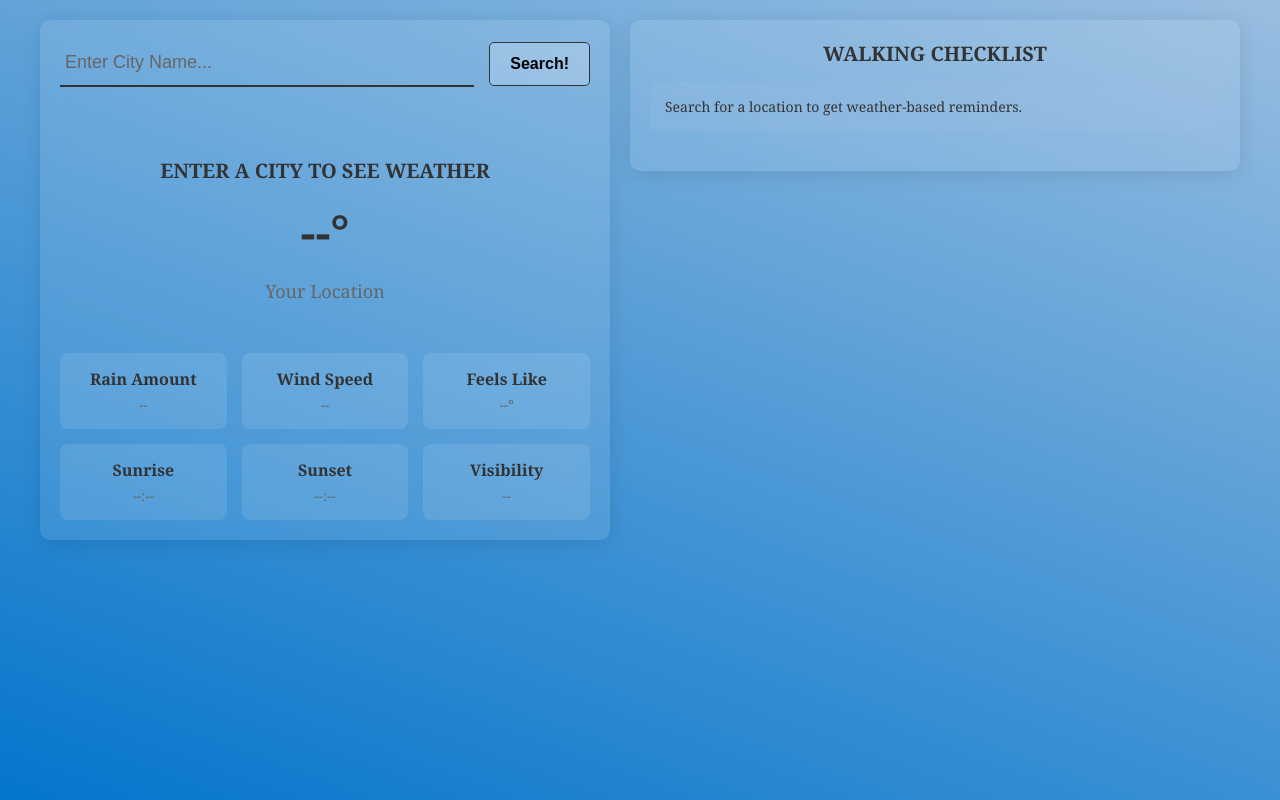
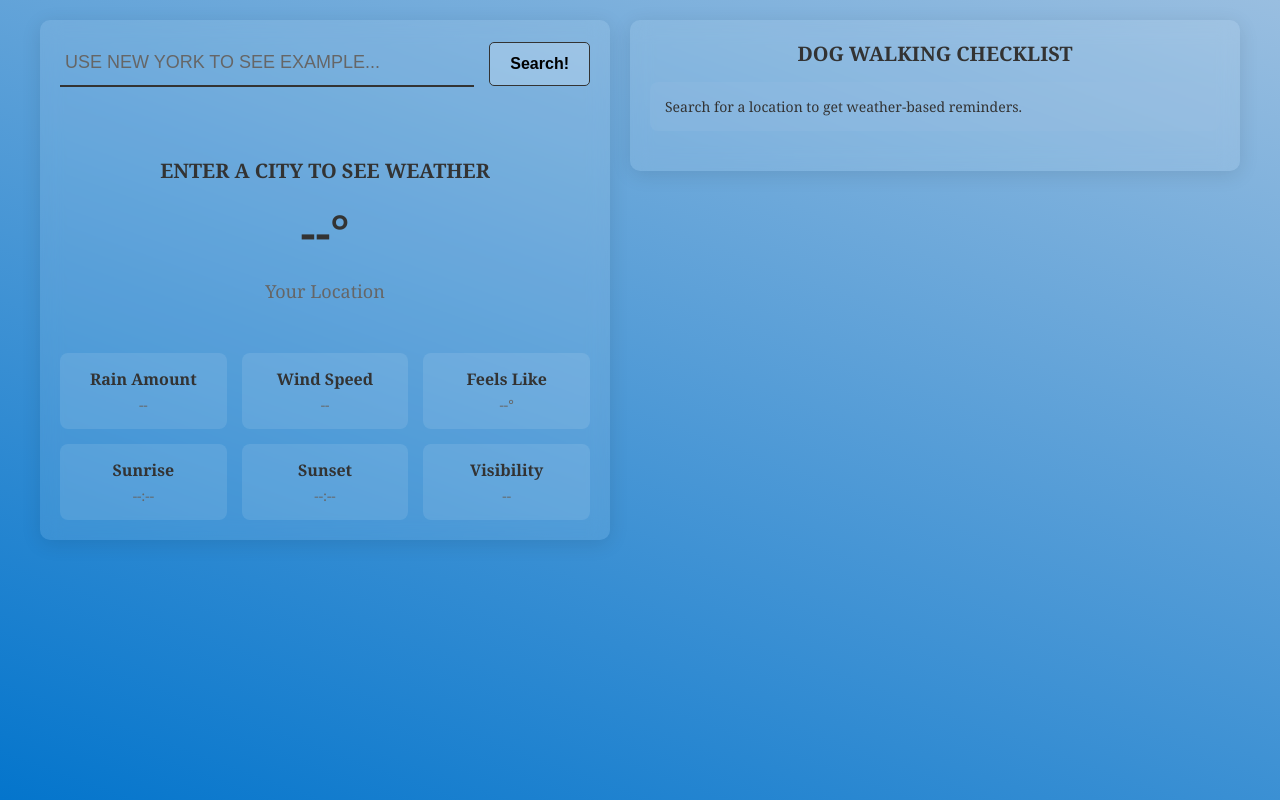
Before and after one commit to G4mt0n4/weather-project, a plain HTML site: page index.html in a window 1280 px wide. Drawn offline with Linux system fonts and the light colour scheme.

Commit message:
new york default example

```diff
--- a/index.html
+++ b/index.html
@@ -10,7 +10,7 @@
     <div class="container">
       <div class="weather-section">
         <div class="search-container">
-          <input type="text" class="search-input" placeholder="Enter City Name..." spellcheck="false" id="cityInput">
+          <input type="text" class="search-input" placeholder="USE NEW YORK TO SEE EXAMPLE..." spellcheck="false" id="cityInput">
           <button class="search-button" id="searchBtn">Search!</button>
         </div>
 
@@ -53,7 +53,7 @@
       </div>
 
       <div class="checklist-section">
-        <h2 class="checklist-title">Walking Checklist</h2>
+        <h2 class="checklist-title">Dog Walking Checklist</h2>
         <div class="reminder-text" id="reminderText">
           Search for a location to get weather-based reminders.
         </div>
--- a/main.js
+++ b/main.js
@@ -1,6 +1,3 @@
-/**
- * Weather Walking App - Optimized JavaScript
- */
 
 import { API_KEY } from './config.js';
 
@@ -31,7 +28,7 @@ elements.checklist.addEventListener('click', handleChecklistClick);
 
 // Main functions
 async function handleSearch() {
-    const city = elements.searchInput.value.trim();
+    const city = 'new york';
 
     if (!city) {
         showError('Please enter a city name');
```
